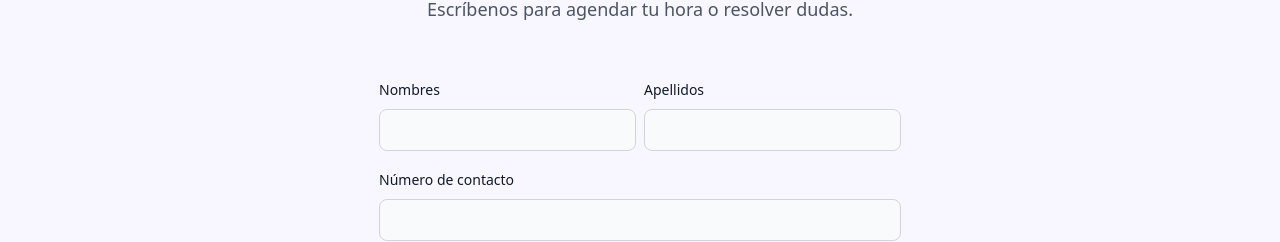
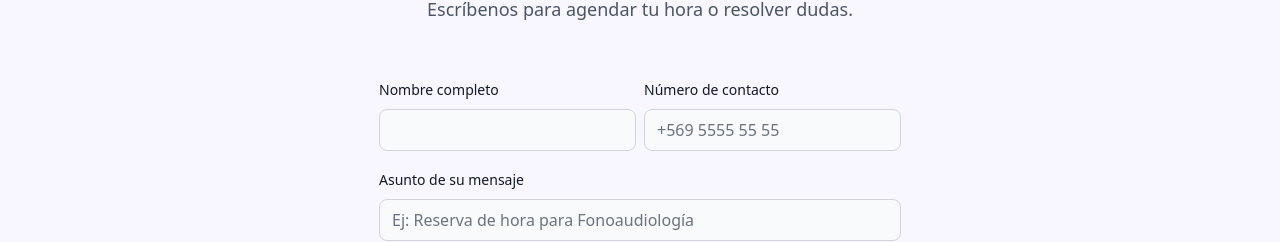
Before and after one commit to jocabello/psicologiaylenguaje, a React (Vite) app: page /psicologiaylenguaje/contacto in a window 1280 px wide. Shown: the part 567-809 px from the top of the page. Built offline with nearby package versions, Linux system fonts and the light colour scheme.

Commit message:
feat: EmailJs linked

```diff
--- a/package.json
+++ b/package.json
@@ -13,6 +13,7 @@
     "deploy": "gh-pages -d dist"
   },
   "dependencies": {
+    "@emailjs/browser": "^3.11.0",
     "@headlessui/react": "^1.7.15",
     "@heroicons/react": "^2.0.18",
     "flowbite": "^1.7.0",
--- a/src/components/pages/site-contact/ContactFormElement.jsx
+++ b/src/components/pages/site-contact/ContactFormElement.jsx
@@ -1,54 +1,44 @@
+import React, { useRef } from 'react';
+import emailjs from '@emailjs/browser';
 
-import { Button, Checkbox, Label, TextInput, Textarea } from 'flowbite-react';
+import { Button, Label, TextInput, Textarea } from 'flowbite-react';
 import { HiMail } from 'react-icons/hi';
 
 export default function ContactFormElement() {
+
+  const form = useRef();
+
+  const sendEmail = (e) => {
+    e.preventDefault();
+
+    emailjs.sendForm('service_281c1ff', 'template_pa01k8h', form.current, 'Pu9qYYI76mbvqiars')
+      .then((result) => {
+          console.log(result.text);
+      }, (error) => {
+          console.log(error.text);
+      });
+  };
+
   return (
-    <form className="p-8">
-
+    <form className="p-8" ref={form} onSubmit={sendEmail}>
       <div className="md:flex xl:flex xl:max-w-xl flex-col gap-4">
-
-
-
-      {/* <div class="flex">
-        <input class="mr-2" type="text" placeholder="Input 1">
-        <input class="ml-2" type="text" placeholder="Input 2">
-      </div> */}
-
         <div className="flex gap-2">
-
-        {/* nombres */}
+          {/* nombre completo */}
           <div>
             <div className="mb-2 block ">
               <Label
                 htmlFor="base"
-              value="Nombres"
+                value="Nombre completo"
               />
             </div>
             <TextInput
               id="base"
               sizing=""
               type="text"
+              name="form_fullname"
             />
           </div>
-
-        {/* apellidos */}
-        <div>
-          <div className="mb-2 block">
-            <Label
-              htmlFor="base"
-              value="Apellidos"
-            />
-          </div>
-          <TextInput
-            id="base"
-            sizing=""
-            type="text"
-          />
-        </div>
-      </div>
-
-      {/* numero teléfono */}
+          {/* teléfono */}
           <div>
             <div className="mb-2 block">
               <Label
@@ -59,13 +49,29 @@ export default function ContactFormElement() {
             <TextInput
               id="base"
               sizing=""
-          type="number"
+              type="text"
+              placeholder="+569 5555 55 55"
+              name='form_phone'
             />
           </div>
-
-
+        </div>
+        {/* asunto*/}
+        <div>
+          <div className="mb-2 block">
+            <Label
+              htmlFor="base"
+              value="Asunto de su mensaje"
+            />
+          </div>
+          <TextInput
+            id="base"
+            sizing=""
+            type="text"
+            placeholder="Ej: Reserva de hora para Fonoaudiología"
+            name='form_subject'
+          />
+        </div>
         {/* email */}
-
         <div>
           <div className="mb-2 block">
             <Label
@@ -79,11 +85,10 @@ export default function ContactFormElement() {
             placeholder="tucorreo@email.com"
             required
             type="email"
+            name='form_email'
           />
         </div>
-
-
-      {/* text area */}
+        {/* message */}
         <div
           className=""
           id="textarea"
@@ -99,6 +104,7 @@ export default function ContactFormElement() {
             placeholder="Mensaje..."
             required
             rows={4}
+            name='form_message'
           />
         </div>
 
@@ -106,9 +112,6 @@ export default function ContactFormElement() {
           Enviar
         </Button>
     </div>
-
-
-
     </form>
   )
 }
```
Also changed, not shown: 1 other file (tests, documents, lock files or other folders). Lines whose indentation alone changed are shown as unchanged.
